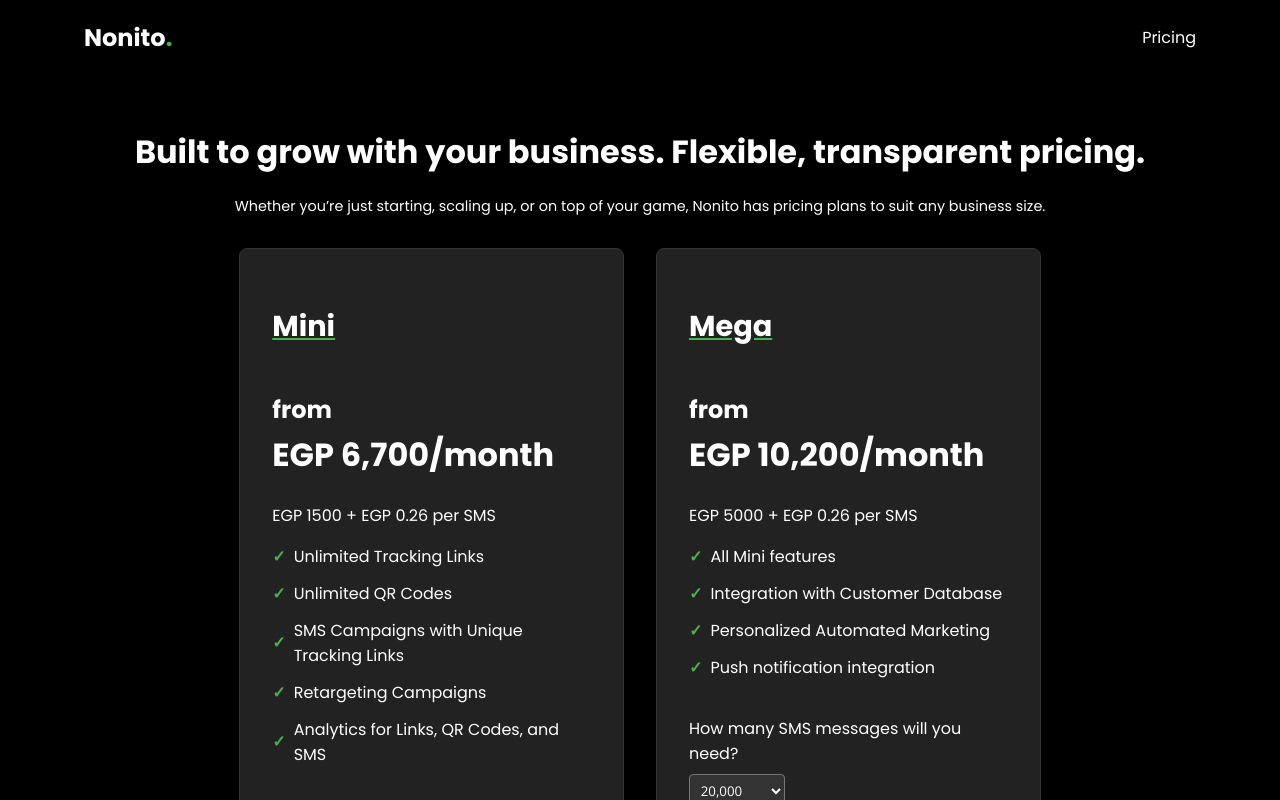
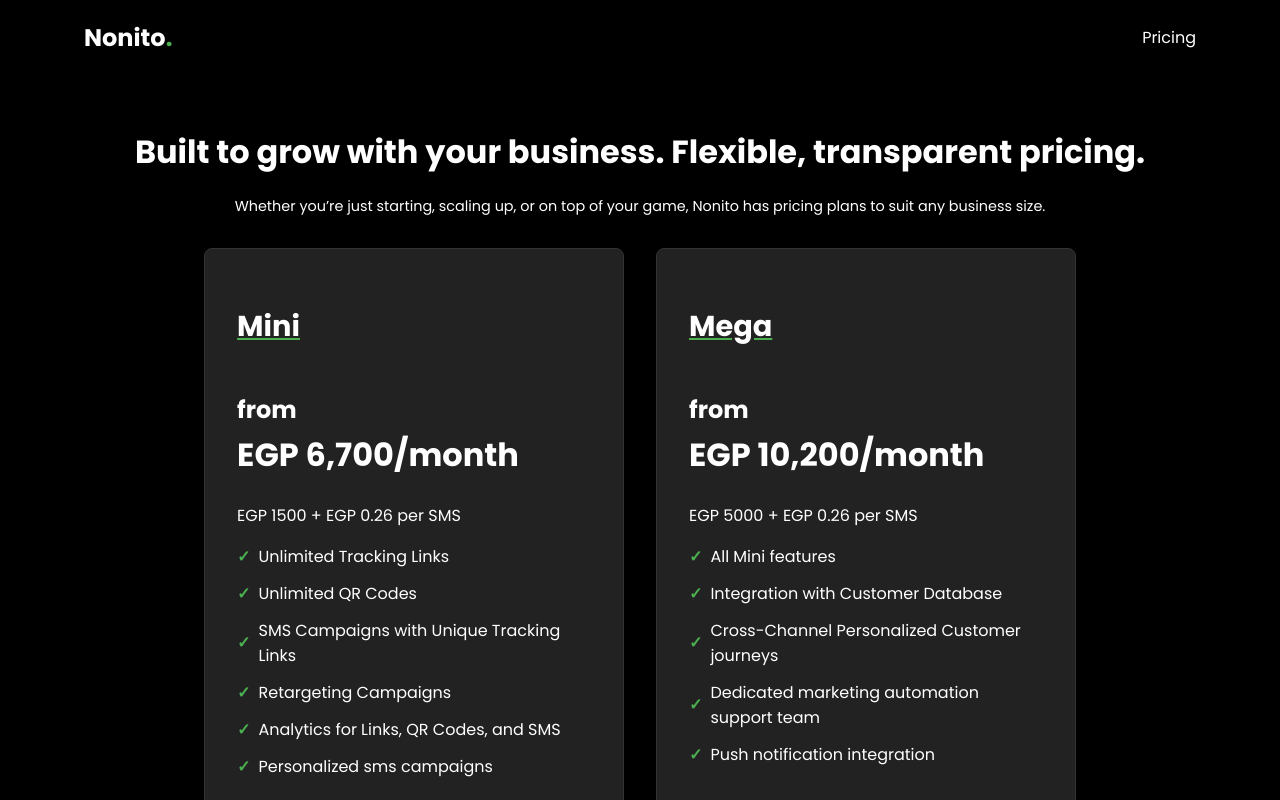
Before and after one commit to Shoffly/nonito_landing, a Next.js app: page /pricing in a window 1280 px wide. Shown: the top 800 px of the page. Built offline with nearby package versions, Linux system fonts and the light colour scheme.

Commit message:
changes to mega

```diff
--- a/pages/pricing.js
+++ b/pages/pricing.js
@@ -16,6 +16,7 @@
         'SMS Campaigns with Unique Tracking Links',
         'Retargeting Campaigns',
         'Analytics for Links, QR Codes, and SMS',
+        'Personalized sms campaigns',
       ],
     },
     {
@@ -24,7 +25,8 @@
       features: [
         'All Mini features',
         'Integration with Customer Database',
-        'Personalized Automated Marketing',
+        'Cross-Channel Personalized Customer journeys',
+        'Dedicated marketing automation support team',
         'Push notification integration',
       ],
     },
```
